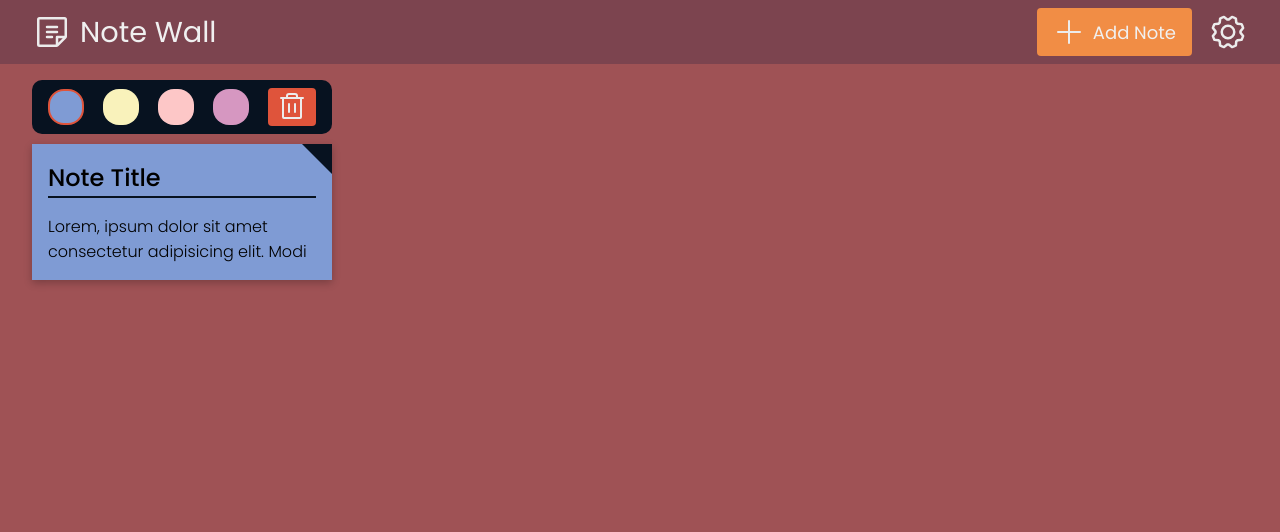
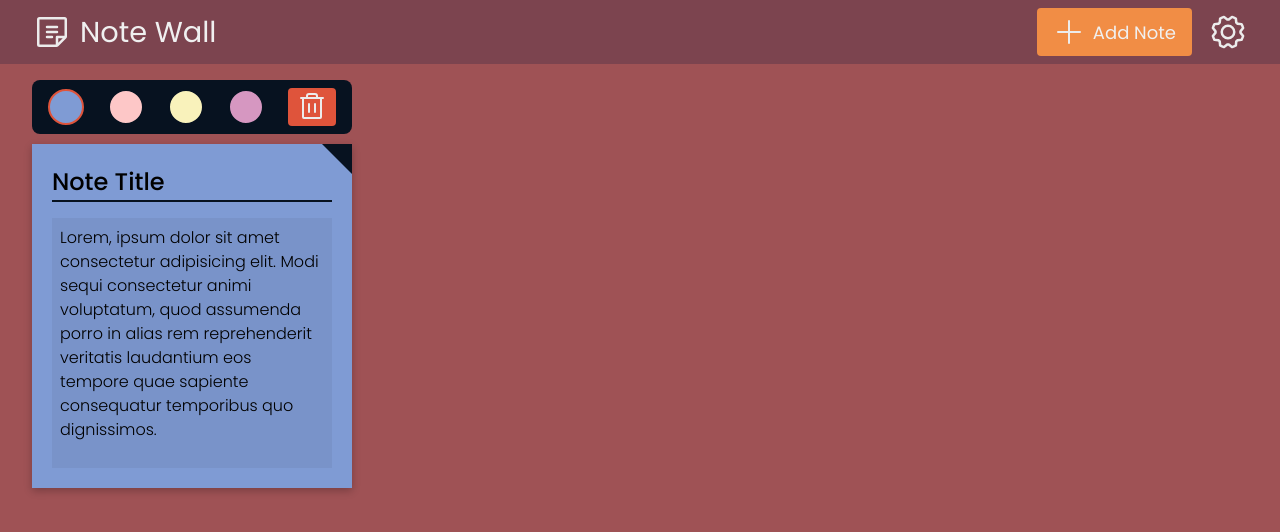
Before and after one commit to JoMath363/note-wall, a React (Vite) app in the folder client/: page / in a window 1280 px wide. Both pictures are taken after a click on the button 317 px from the left and 159 px from the top of the page. Shown: the top 532 px of the page. Built offline with nearby package versions, Linux system fonts and the light colour scheme.

Commit message:
finished note design

```diff
--- a/client/src/Components/Note/Note.css
+++ b/client/src/Components/Note/Note.css
@@ -5,10 +5,9 @@
    flex-direction: column;
    gap: 1rem;
 
-   width: 300px;
-   padding: 1rem;
+   width: 320px;
+   padding: 20px;
 
-   background: var(--blue);
    box-shadow: rgba(0, 0, 0, 0.24) 0px 3px 8px;
 
    cursor: pointer;
@@ -37,21 +36,34 @@
 
    & .description-input {
       width: 100%;
-      padding: 0;
+      height: 250px;
+      padding: 8px;
 
-      background: none;
+      background: rgba(0, 0, 0, 0.050);
       border: none;
       border-radius: 0;
+      outline: none;
 
       font-size: 16px;
       font-weight: 300;
       font-family: "Poppins", serif;
-      outline: none;
+      line-height: 24px;
 
-      overflow-y: hidden;
+      scrollbar-width: .5rem;
+      scrollbar-gutter:inherit ;
+
       resize: none;
    }
 
+   & .description-input::-webkit-scrollbar {
+      width: 6px;
+      cursor: pointer;
+   }
+
+   & .description-input::-webkit-scrollbar-thumb {
+      background-color: var(--black);
+      border-radius: 20px;
+   }
 }
 
 .note-edit-btn {
@@ -83,7 +95,7 @@
    padding: .5rem 1rem;
 
    background: var(--black);
-   border-radius: 10px;
+   border-radius: 8px;
 
    & .color-btn {
       all: unset;
@@ -91,8 +103,8 @@
       height: 2rem;
       width: 2rem;
 
-      border: 2px solid transparent;
-      border-radius: 1rem;
+      border: 2px solid var(--black);
+      border-radius: 2rem;
 
       cursor: pointer;
 
--- a/client/src/Components/Note/Note.jsx
+++ b/client/src/Components/Note/Note.jsx
@@ -1,13 +1,12 @@
 import './Note.css';
 import TrashIcon from '../Assets/trash_icon.svg'
-import { use, useState } from 'react';
+import { use, useEffect, useState } from 'react';
 
 const Note = (props) => {
-
    const [editorVisible, setEditorVisible] = useState(false);
-   const [backgroundColor, setBackgroundColor] = useState('var(--blue)')
-   const [noteTitle, setNoteTitle] = useState('Note Title')
-   const [noteDescription, setNoteDescription] = useState('Lorem, ipsum dolor sit amet consectetur adipisicing elit. Modi sequi consectetur animi voluptatum, quod assumenda porro in alias rem reprehenderit veritatis laudantium eos tempore quae sapiente consequatur temporibus quo dignissimos.')
+   const [backgroundColor, setBackgroundColor] = useState(props.color)
+   const [noteTitle, setNoteTitle] = useState(props.title)
+   const [noteDescription, setNoteDescription] = useState(props.description)
 
    const changeBackgroundColor = (e, color) => {
       const color_btns = document.getElementsByClassName('color-btn');
@@ -21,18 +20,13 @@ const Note = (props) => {
       setBackgroundColor(color);
    }
 
-   const descriptionOnChange = (e) => {
-      e.target.style.height = `${e.target.scrollHeight}px`;
-      setNoteDescription(e.target.value);
-   };
-
    return (
       <div className='note' style={{ background: backgroundColor }}>
          <div className={editorVisible ? 'note-editor visible' : 'note-editor'} >
-            <button className='color-btn active' style={{ background: 'var(--blue)' }} onClick={(e) => changeBackgroundColor(e, 'var(--blue)')}></button>
-            <button className='color-btn' style={{ background: 'var(--yellow)' }} onClick={(e) => changeBackgroundColor(e, 'var(--yellow)')}></button>
-            <button className='color-btn' style={{ background: 'var(--pink)' }} onClick={(e) => changeBackgroundColor(e, 'var(--pink)')}></button>
-            <button className='color-btn' style={{ background: 'var(--purple)' }} onClick={(e) => changeBackgroundColor(e, 'var(--purple)')}></button>
+            <button className='color-btn active' style={{ background: 'var(--note-clr-1)' }} onClick={(e) => changeBackgroundColor(e, 'var(--note-clr-1)')}></button>
+            <button className='color-btn' style={{ background: 'var(--note-clr-2)' }} onClick={(e) => changeBackgroundColor(e, 'var(--note-clr-2)')}></button>
+            <button className='color-btn' style={{ background: 'var(--note-clr-3)' }} onClick={(e) => changeBackgroundColor(e, '-var(--note-clr-3)')}></button>
+            <button className='color-btn' style={{ background: 'var(--note-clr-4)' }} onClick={(e) => changeBackgroundColor(e, 'var(--note-clr-4)')}></button>
             <button className='delete-btn'>
                <img src={TrashIcon} alt="Trash Icon" />
             </button>
@@ -40,20 +34,12 @@ const Note = (props) => {
 
          <button className='note-edit-btn' onClick={() => setEditorVisible(!editorVisible)} />
 
-         {editorVisible ? (
-            <>
-               <input className='title-input' type="text" value={noteTitle} onChange={(e) => setNoteTitle(e.target.value)} />
-               <textarea
-                  className="description-input"
-                  value={noteDescription}
-                  onChange={descriptionOnChange} />
-            </>
-         ) : (
-            <>
-               <h2>{noteTitle}</h2>
-               <p>{noteDescription}</p>
-            </>
-         )}
+         <input className='title-input' type="text" value={noteTitle} onChange={(e) => setNoteTitle(e.target.value)} />
+         <textarea
+            className="description-input"
+            value={noteDescription}
+            onChange={(e) => setNoteDescription(e.target.value)}
+         />
       </div >
    )
 };
--- a/client/src/Components/Panel/Panel.jsx
+++ b/client/src/Components/Panel/Panel.jsx
@@ -2,10 +2,16 @@ import './Panel.css';
 import Note from '../Note/Note';
 
 const Panel = (props) => {
+
+   const note1 = {
+      title: 'Note Title',
+      description: 'Lorem, ipsum dolor sit amet consectetur adipisicing elit. Modi sequi consectetur animi voluptatum, quod assumenda porro in alias rem reprehenderit veritatis laudantium eos tempore quae sapiente consequatur temporibus quo dignissimos.',
+      color: 'var(--note-clr-1)'
+   }
+
    return (
       <main className='panel'>
-
-         <Note/>
+         <Note {...note1} />
       </main>
    )
 };
--- a/client/src/index.css
+++ b/client/src/index.css
@@ -8,10 +8,10 @@
   --background: #9F5255;
   --surface: #7C444F;
   --gray: #D2D2D2;
-  --blue: #7F9BD4;
-  --pink: #FDC7C7;
-  --yellow: #F9F2BB;
-  --purple: #D697C1;
+  --note-clr-1: #7F9BD4;
+  --note-clr-2: #FDC7C7;
+  --note-clr-3: #F9F2BB;
+  --note-clr-4: #D697C1;
 }
 
 * {
```
